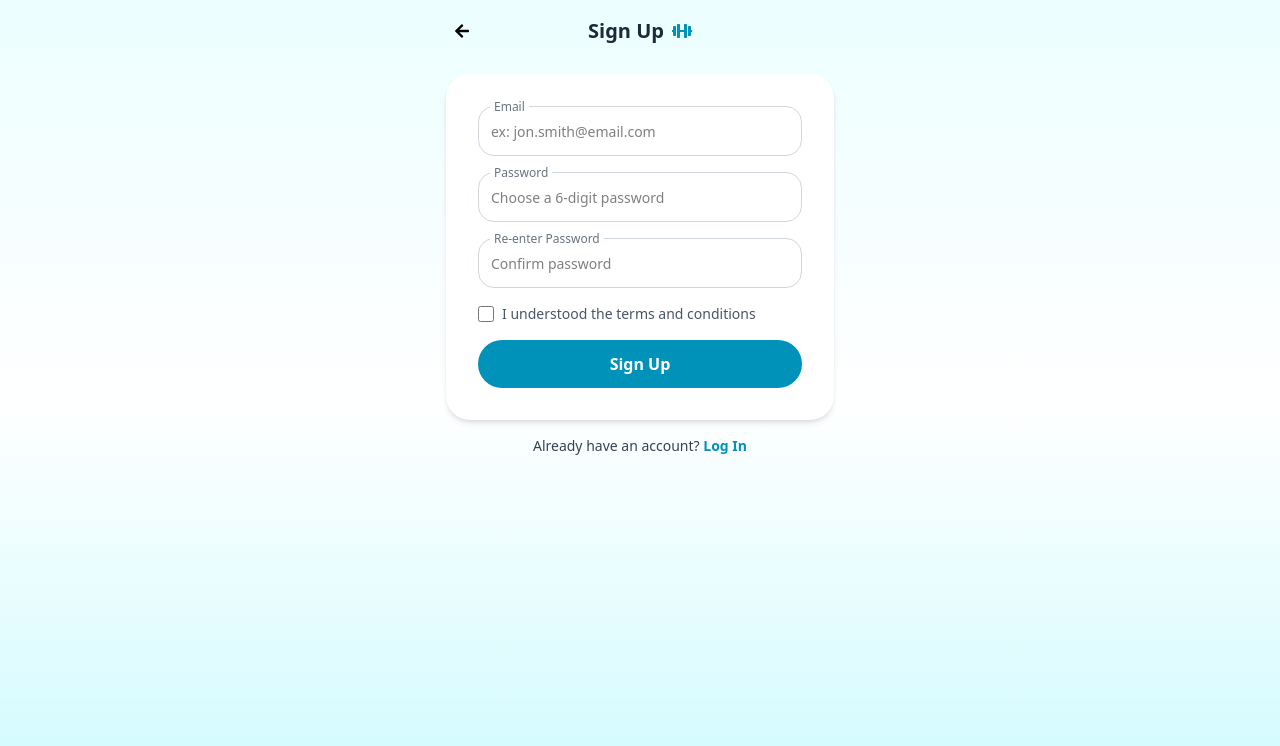
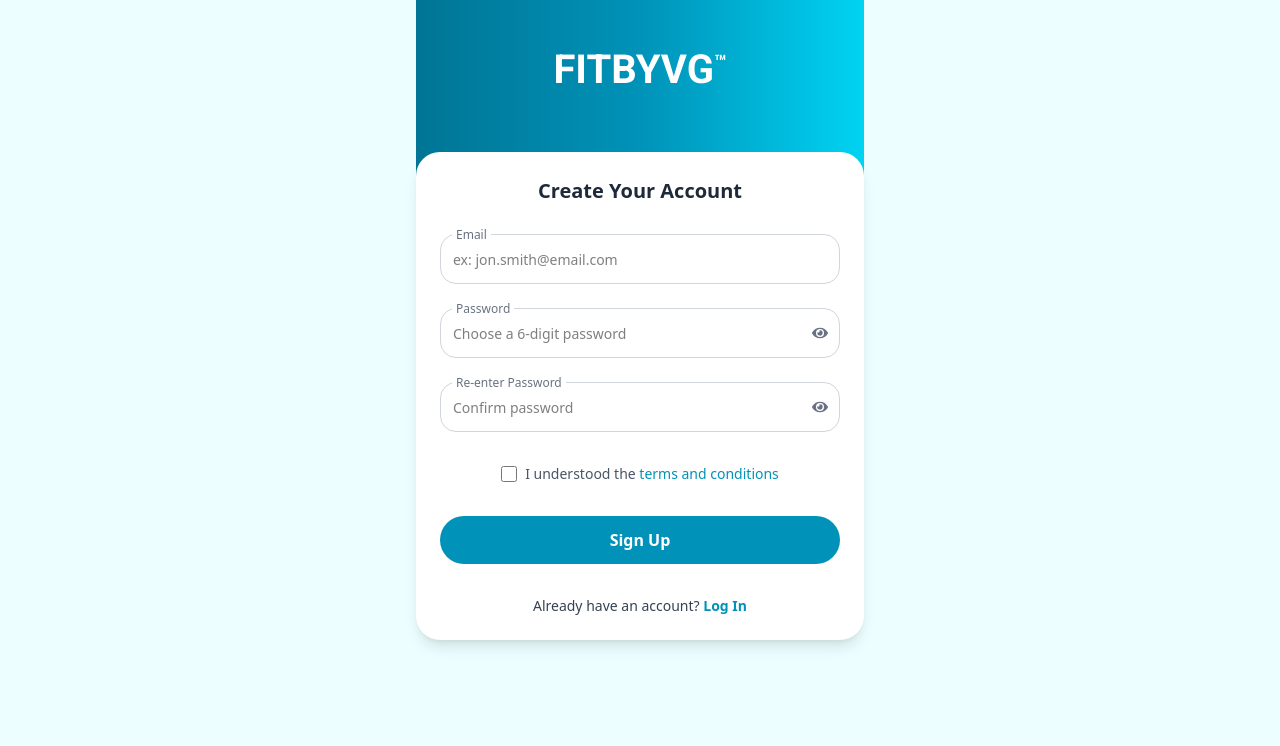
Before and after one commit to Virat992/fitbyvg, a React (Vite) app: page /signup in a window 1280 px wide. Shown: the top 746 px of the page. Built offline with nearby package versions, Linux system fonts and the light colour scheme.

Commit message:
UI updated on login/signup page and on dashboard

```diff
--- a/src/components/FormInput.jsx
+++ b/src/components/FormInput.jsx
@@ -7,6 +7,7 @@ export default function FormInput({
   placeholder,
   error,
   onFocus,
+  rightIcon, // added for eye icon
 }) {
   return (
     <div className="relative w-full">
@@ -16,6 +17,8 @@ export default function FormInput({
       >
         {label}
       </label>
+
+      {/* Input field with extra padding on right for the icon */}
       <input
         type={type}
         id={id}
@@ -27,8 +30,16 @@ export default function FormInput({
           error
             ? "border-red-500 focus:ring-red-500"
             : "border-gray-300 focus:ring-cyan-600"
-        }`}
+        } pr-10`} // extra padding on right
       />
+
+      {/* Right icon */}
+      {rightIcon && (
+        <div className="absolute right-3 top-1/2 transform -translate-y-1/2">
+          {rightIcon}
+        </div>
+      )}
+
       {error && <p className="text-red-500 text-sm mt-1">{error}</p>}
     </div>
   );
--- a/src/components/dashboard/WorkoutCarousel.jsx
+++ b/src/components/dashboard/WorkoutCarousel.jsx
@@ -5,7 +5,7 @@ export default function WorkoutCarousel({
   cardHighlight,
 }) {
   return (
-    <div className="mb-0 pt-5 pb-2">
+    <div className="mb-0 pt-5 pb-1">
       <h3 className="text-lg font-bold text-gray-800 mb-2">{title}</h3>
       <div className="flex gap-3 overflow-x-auto scrollbar-hide pb-2">
         {programs.map((program, index) => {
--- a/src/pages/Login.jsx
+++ b/src/pages/Login.jsx
@@ -3,11 +3,10 @@ import { useNavigate } from "react-router-dom";
 import { signInWithEmailAndPassword } from "firebase/auth";
 import { auth, db } from "../services/firebase";
 import { doc, getDoc } from "firebase/firestore";
-import { FaArrowLeft, FaRunning } from "react-icons/fa";
+import { FaEye, FaEyeSlash } from "react-icons/fa";
 
 import FormInput from "../components/FormInput";
 import Button from "../components/Button";
-import FormCard from "../components/FormCard";
 import AlertMessage from "../components/AlertMessage";
 
 export default function Login() {
@@ -16,6 +15,7 @@ export default function Login() {
   const [errors, setErrors] = useState({ email: "", password: "", reset: "" });
   const [showResetSuccess, setShowResetSuccess] = useState(false);
   const [loading, setLoading] = useState(false);
+  const [passwordVisible, setPasswordVisible] = useState(false);
   const navigate = useNavigate();
 
   const handleLogin = async (e) => {
@@ -38,13 +38,17 @@ export default function Login() {
       const userDoc = await getDoc(doc(db, "users", email));
       if (userDoc.exists()) {
         const userData = userDoc.data();
-        if (userData.onboardingCompleted) navigate("/dashboard");
-        else {
+        if (userData.onboardingCompleted) {
+          navigate("/dashboard", { replace: true }); // prevents /login in history
+        } else {
           const step = userData.onboardingStep ?? 0;
-          navigate("/onboarding", { state: { startStep: step } });
+          navigate("/onboarding", {
+            state: { startStep: step },
+            replace: true,
+          });
         }
       } else {
-        navigate("/onboarding", { state: { startStep: 0 } });
+        navigate("/onboarding", { state: { startStep: 0 }, replace: true });
       }
     } catch (error) {
       switch (error.code) {
@@ -70,21 +74,33 @@ export default function Login() {
   };
 
   return (
-    <div className="w-full min-h-screen flex flex-col items-center pt-4 bg-gradient-to-b from-cyan-50 via-white to-cyan-100">
-      <div className="flex flex-col items-center w-full max-w-[420px] px-4">
-        {/* Header */}
-        <div className="flex items-center justify-center relative w-full mb-4">
-          <FaArrowLeft
-            size={32}
-            onClick={() => navigate(-1)}
-            className="absolute left-0 cursor-pointer p-2 rounded-full hover:bg-gray-200 transition"
-          />
-          <p className="flex items-center gap-2 text-[20px] font-bold text-gray-800">
-            Login <FaRunning className="text-cyan-600" />
+    <div className="w-full min-h-screen bg-cyan-50 flex flex-col items-center">
+      <div className="w-full max-w-md mx-auto flex flex-col items-center">
+        {/* Top Section */}
+        <div
+          className="w-full h-50 flex items-center justify-center rounded-b-3xl relative
+            bg-gradient-to-r from-cyan-700 via-cyan-600 to-cyan-400 cursor-pointer"
+          onClick={() => navigate("/")}
+        >
+          {/* Optional design element or logo */}
+          <p
+            className="text-[40px] -mt-15 font-bold text-white"
+            style={{ fontFamily: "'Roboto', cursive" }}
+          >
+            FITBYVG<span className="align-super text-[20px]">™</span>
           </p>
         </div>
 
-        <FormCard>
+        {/* Login Form Card */}
+        <div className="w-full max-w-[420px] bg-white shadow-lg rounded-3xl -mt-10 z-10 p-6 flex flex-col items-center">
+          {/* Header */}
+          <div className="flex items-center justify-center relative w-full mb-4">
+            <p className="flex items-center gap-2 text-[20px] font-bold text-gray-800">
+              Existing Member Login
+            </p>
+          </div>
+
+          {/* Alerts */}
           {(errors.reset || showResetSuccess) && (
             <div className="absolute top-2 left-0 w-full text-center z-10">
               {errors.reset && <AlertMessage message={errors.reset} />}
@@ -97,7 +113,8 @@ export default function Login() {
             </div>
           )}
 
-          <form onSubmit={handleLogin} className="space-y-6">
+          {/* Login Form */}
+          <form onSubmit={handleLogin} className="space-y-6 mt-3 w-full">
             <FormInput
               id="email"
               label="Email"
@@ -111,11 +128,24 @@ export default function Login() {
             <FormInput
               id="password"
               label="Password"
-              type="password"
+              type={passwordVisible ? "text" : "password"} // toggle type
               value={password}
               onChange={(e) => setPassword(e.target.value)}
               placeholder="Enter your password"
               error={errors.password}
+              rightIcon={
+                passwordVisible ? (
+                  <FaEyeSlash
+                    className="cursor-pointer text-gray-500"
+                    onClick={() => setPasswordVisible(false)}
+                  />
+                ) : (
+                  <FaEye
+                    className="cursor-pointer text-gray-500"
+                    onClick={() => setPasswordVisible(true)}
+                  />
+                )
+              }
             />
 
             <Button type="submit" loading={loading} className="w-full py-3">
@@ -124,12 +154,11 @@ export default function Login() {
           </form>
 
           <p
-            className="text-cyan-600 font-bold text-sm mt-2 cursor-pointer hover:underline text-center"
+            className="text-cyan-600 font-bold text-sm mt-5 cursor-pointer hover:underline text-center"
             onClick={() => alert("Forgot password functionality")}
           >
             Forgot password?
           </p>
-        </FormCard>
 
           <p className="mt-4 text-gray-700 text-sm text-center">
             Don’t have an account?{" "}
@@ -142,5 +171,6 @@ export default function Login() {
           </p>
         </div>
       </div>
+    </div>
   );
 }
--- a/src/pages/Signup.jsx
+++ b/src/pages/Signup.jsx
@@ -1,13 +1,13 @@
-import { createUserWithEmailAndPassword } from "firebase/auth";
 import { useState } from "react";
 import { useNavigate } from "react-router-dom";
+import { createUserWithEmailAndPassword } from "firebase/auth";
 import { auth, db } from "../services/firebase";
 import { setDoc, doc } from "firebase/firestore";
-import { FaArrowLeft, FaDumbbell } from "react-icons/fa";
+import { FaEye, FaEyeSlash } from "react-icons/fa";
 
 import Button from "../components/Button";
 import FormInput from "../components/FormInput";
-import FormCard from "../components/FormCard";
+import AlertMessage from "../components/AlertMessage";
 import TermsCheckbox from "../components/TermsCheckbox";
 
 export default function Signup() {
@@ -22,6 +22,8 @@ export default function Signup() {
     rePassword: "",
     terms: "",
   });
+  const [passwordVisible, setPasswordVisible] = useState(false);
+  const [rePasswordVisible, setRePasswordVisible] = useState(false);
 
   const navigate = useNavigate();
 
@@ -63,11 +65,7 @@ export default function Signup() {
 
     try {
       setLoading(true);
-      const userCredential = await createUserWithEmailAndPassword(
-        auth,
-        email,
-        password
-      );
+      await createUserWithEmailAndPassword(auth, email, password);
       await setDoc(doc(db, "users", email), {
         createdAt: new Date(),
         onboardingCompleted: false,
@@ -75,7 +73,7 @@ export default function Signup() {
         forms: {},
         formsCompleted: false,
       });
-      navigate("/onboarding");
+      navigate("/onboarding", { replace: true });
     } catch (err) {
       if (err.code === "auth/email-already-in-use") {
         setErrors((prev) => ({ ...prev, email: "Email already registered" }));
@@ -88,23 +86,32 @@ export default function Signup() {
   };
 
   return (
-    <div className="w-full min-h-screen flex flex-col items-center pt-4 bg-gradient-to-b from-cyan-50 via-white to-cyan-100">
-      <div className="flex flex-col items-center w-full max-w-[420px] px-4">
-        {/* Header */}
-        <div className="flex items-center justify-center relative w-full mb-4">
-          <FaArrowLeft
-            size={32}
+    <div className="w-full min-h-screen bg-cyan-50 flex flex-col items-center">
+      <div className="w-full max-w-md mx-auto flex flex-col items-center">
+        {/* Top Section */}
+        <div
+          className="w-full h-50 flex items-center justify-center rounded-b-3xl relative
+            bg-gradient-to-r from-cyan-700 via-cyan-600 to-cyan-400 cursor-pointer"
           onClick={() => navigate("/")}
-            className="absolute left-0 cursor-pointer p-2 rounded-full hover:bg-gray-200 transition"
-          />
-          <p className="flex items-center gap-2 text-center text-[20px] font-bold text-gray-800">
-            Sign Up <FaDumbbell className="text-cyan-600" />
+        >
+          {/* Optional design element or logo */}
+          <p
+            className="text-[40px] -mt-15 font-bold text-white"
+            style={{ fontFamily: "'Roboto', cursive" }}
+          >
+            FITBYVG<span className="align-super text-[20px]">™</span>
           </p>
         </div>
 
-        {/* Form */}
-        <FormCard>
-          <form className="space-y-4" onSubmit={handleSignup}>
+        {/* Signup Form Card */}
+        <div className="w-full bg-white shadow-lg rounded-3xl -mt-12 z-10 p-6 flex flex-col items-center">
+          <div className="flex items-center justify-center relative w-full mb-4">
+            <p className="flex items-center gap-2 text-[20px] font-bold text-gray-800">
+              Create Your Account
+            </p>
+          </div>
+
+          <form onSubmit={handleSignup} className="space-y-6 mt-3 w-full">
             <FormInput
               id="email"
               label="Email"
@@ -114,38 +121,79 @@ export default function Signup() {
               error={errors.email}
               placeholder="ex: jon.smith@email.com"
             />
+
             <FormInput
               id="password"
               label="Password"
-              type="password"
+              type={passwordVisible ? "text" : "password"}
               value={password}
               onChange={(e) => setPassword(e.target.value)}
               error={errors.password}
               placeholder="Choose a 6-digit password"
+              rightIcon={
+                passwordVisible ? (
+                  <FaEyeSlash
+                    className="cursor-pointer text-gray-500"
+                    onClick={() => setPasswordVisible(false)}
                   />
+                ) : (
+                  <FaEye
+                    className="cursor-pointer text-gray-500"
+                    onClick={() => setPasswordVisible(true)}
+                  />
+                )
+              }
+            />
+
             <FormInput
               id="rePassword"
               label="Re-enter Password"
-              type="password"
+              type={rePasswordVisible ? "text" : "password"}
               value={rePassword}
               onChange={(e) => setRePassword(e.target.value)}
               error={errors.rePassword}
               placeholder="Confirm password"
+              rightIcon={
+                rePasswordVisible ? (
+                  <FaEyeSlash
+                    className="cursor-pointer text-gray-500"
+                    onClick={() => setRePasswordVisible(false)}
                   />
+                ) : (
+                  <FaEye
+                    className="cursor-pointer text-gray-500"
+                    onClick={() => setRePasswordVisible(true)}
+                  />
+                )
+              }
+            />
+
+            <div className="flex justify-center mt-8">
               <TermsCheckbox
                 checked={acceptedTerms}
                 onChange={setAcceptedTerms}
-              label="I understood the terms and conditions"
                 error={errors.terms}
+                label={
+                  <span className="text-center">
+                    I understood the{" "}
+                    <span className="text-cyan-600 cursor-pointer">
+                      terms and conditions
+                    </span>
+                  </span>
+                }
               />
+            </div>
 
-            <Button type="submit" loading={loading} className="w-full py-3">
+            <Button
+              type="submit"
+              loading={loading}
+              className="w-full py-3 mt-8"
+            >
               Sign Up
             </Button>
           </form>
-        </FormCard>
 
-        <p className="mt-4 text-gray-700 text-sm text-center">
+          <p className="mt-8 text-gray-700 text-sm text-center">
             Already have an account?{" "}
             <span
               className="text-cyan-600 font-semibold cursor-pointer"
@@ -156,5 +204,6 @@ export default function Signup() {
           </p>
         </div>
       </div>
+    </div>
   );
 }
--- a/vite.config.js
+++ b/vite.config.js
@@ -10,7 +10,7 @@ export default defineConfig({
     port: 5173, // optional, your dev server port
     strictPort: true, // optional, fail if port is busy
     allowedHosts: [
-      "d4f600665b96.ngrok-free.app", // replace with your ngrok URL
+      "254cb8de6b86.ngrok-free.app", // replace with your ngrok URL
     ],
   },
 });
```
Also changed, not shown: src/components/dashboard/TopBar.jsx (+4 -4 lines), src/main.jsx (+10 -0 lines), src/pages/Dashboard.jsx (+73 -60 lines), src/services/firebase.js (+11 -13 lines). Lines whose indentation alone changed are shown as unchanged.
